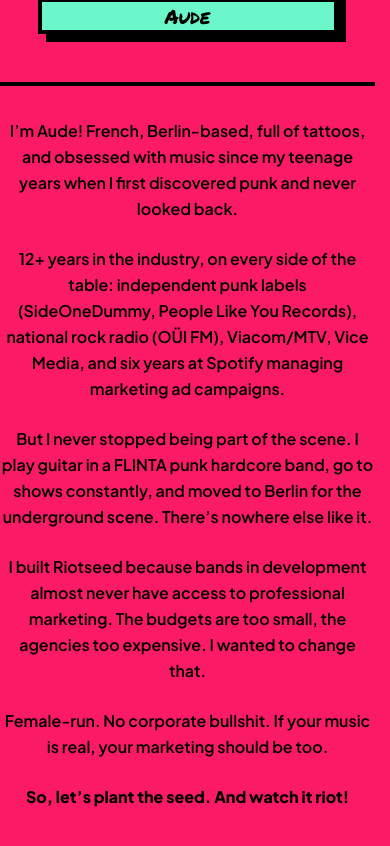
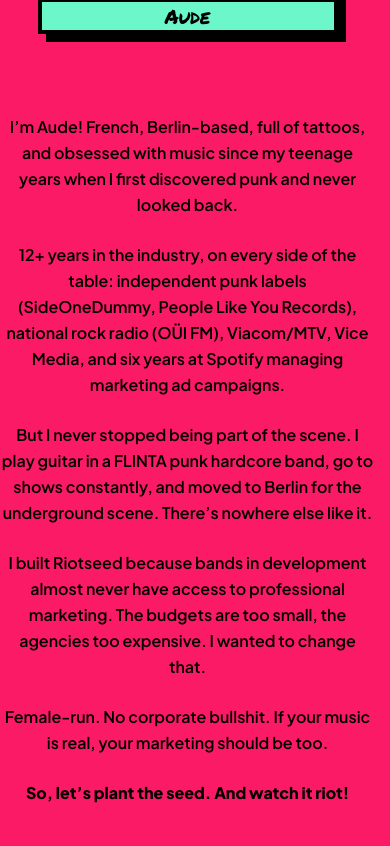
Before and after one commit to Cmbs86/Riotseed, a React (Vite) app: page / in a window 390 px wide. Shown: the part 5100-5946 px from the top of the page. Built offline with nearby package versions, Linux system fonts and the light colour scheme; a web font is replaced by a local one.

Commit message:
end media queries fix about section

```diff
--- a/src/sections/About.tsx
+++ b/src/sections/About.tsx
@@ -67,7 +67,7 @@ const About = () => {
             </div>
           </div>
 
-          <div className="block lg:hidden w-full h-1 bg-primary-black my-16" />
+          {/* <div className="block lg:hidden w-full h-1 bg-primary-black my-16" /> */}
           {/* needs to be fixed on mobile somehow... */}
 
           <div className="flex flex-1 flex-col justify-start items-center text-center lg:text-left px-8 py-16 lg:px-20 lg:pt-32 lg:pb-16 2xl:px-28 2xl:pt-40 2xl:pb-32">
```
